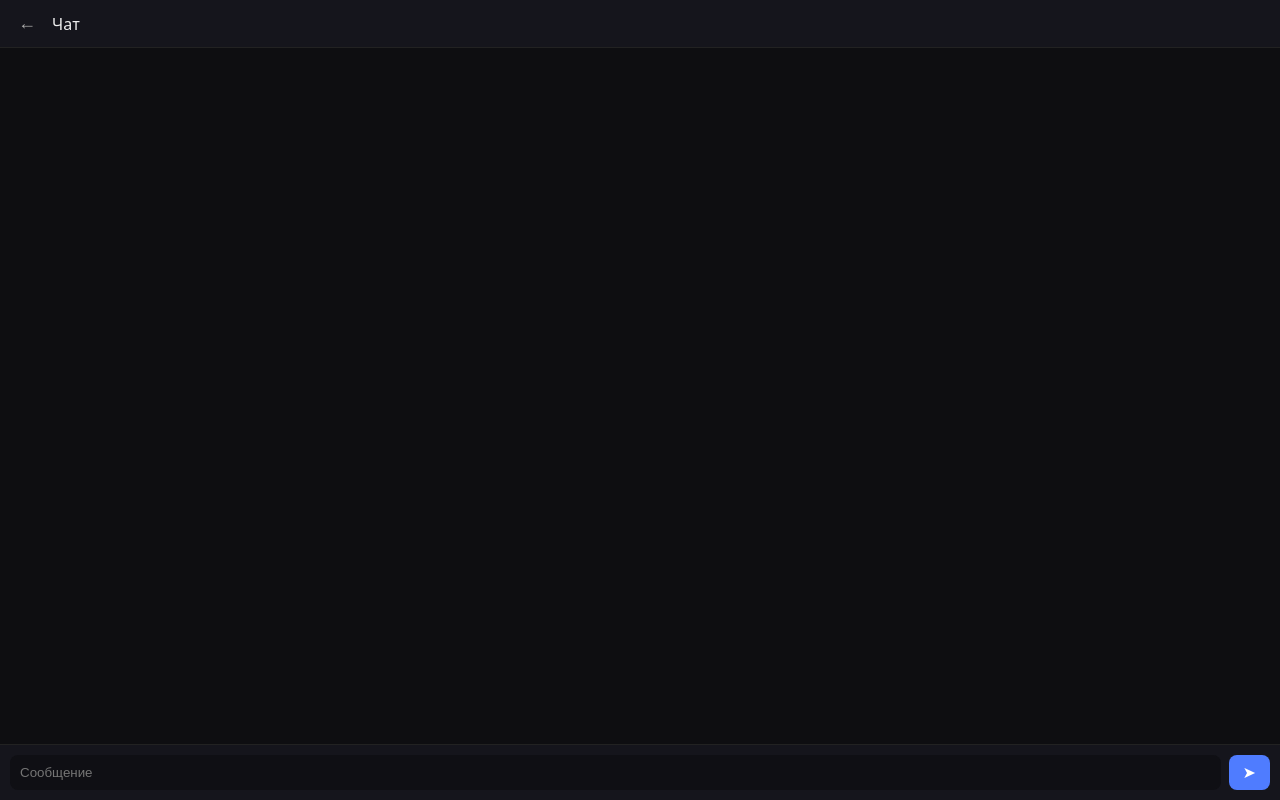
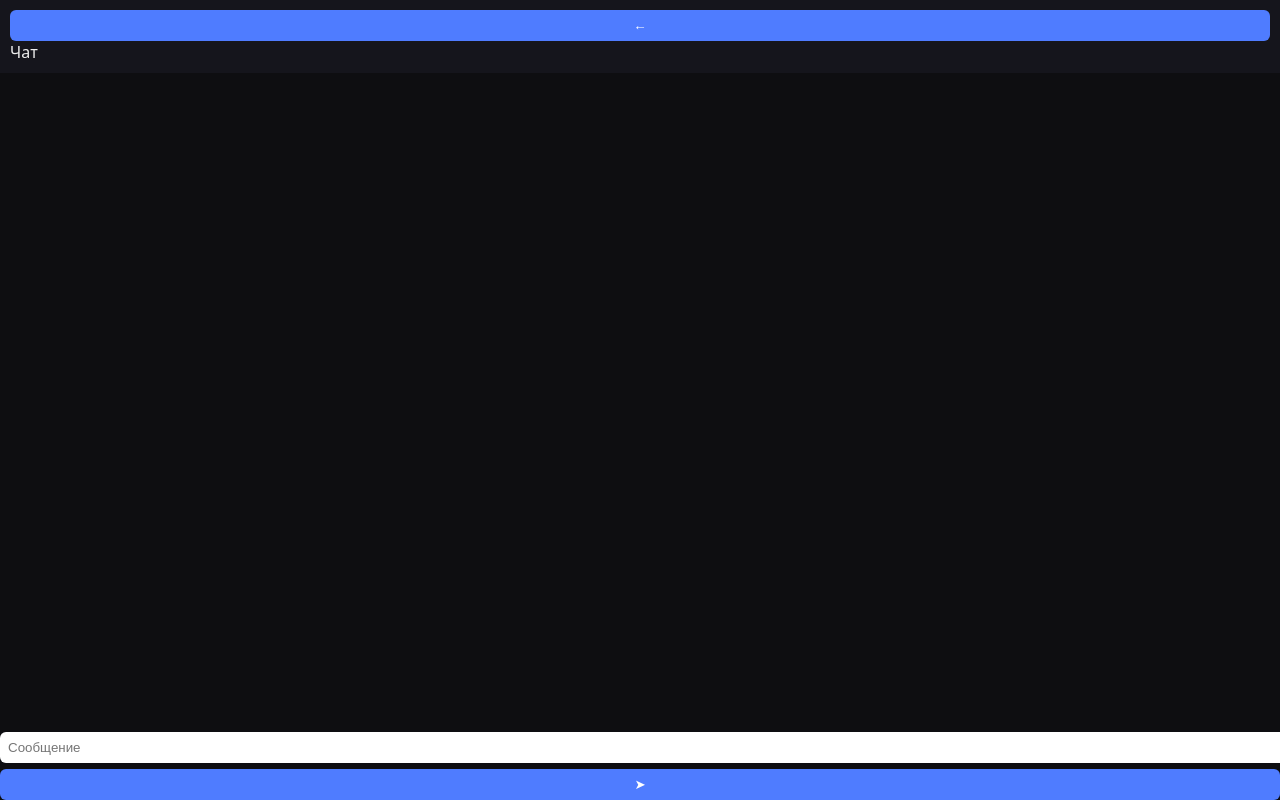
Before and after one commit to RODOMITS/FrigramMessenger, a plain HTML site: page chat.html in a window 1280 px wide. Drawn offline with Linux system fonts and the light colour scheme.

Commit message:
Update style.css

```diff
--- a/style.css
+++ b/style.css
@@ -1,12 +1,47 @@
-* {
-  box-sizing: border-box;
+body {
+  margin: 0;
+  background: #0e0e11;
+  color: #eee;
+  font-family: system-ui;
 }
 
-body {
-  margin: 0;
-  font-family: system-ui, sans-serif;
-  background: #0e0e11;
-  color: #eee;
+.profile {
+  max-width: 400px;
+  margin: auto;
+  padding: 20px;
+}
+
+.card {
+  background: #15151c;
+  padding: 12px;
+  border-radius: 10px;
+  margin-bottom: 12px;
+}
+
+input {
+  width: 100%;
+  padding: 8px;
+  border-radius: 6px;
+  border: none;
+  margin-bottom: 6px;
+}
+
+button {
+  padding: 8px;
+  width: 100%;
+  border-radius: 6px;
+  border: none;
+  background: #4f7cff;
+  color: white;
+  cursor: pointer;
+}
+
+.chat-item {
+  padding: 10px;
+  background: #1c1c26;
+  border-radius: 8px;
+  margin-bottom: 6px;
+  cursor: pointer;
 }
 
 .chat-body {
@@ -15,81 +50,29 @@ body {
   height: 100vh;
 }
 
-/* header */
 .chat-header {
-  display: flex;
-  align-items: center;
-  gap: 10px;
-  padding: 12px;
+  padding: 10px;
   background: #15151c;
-  border-bottom: 1px solid #222;
 }
 
-.chat-header button {
-  background: none;
-  border: none;
-  color: #aaa;
-  font-size: 18px;
-  cursor: pointer;
-}
-
-/* messages */
 .messages {
   flex: 1;
-  padding: 12px;
+  padding: 10px;
   overflow-y: auto;
-  display: flex;
-  flex-direction: column;
-  gap: 8px;
 }
 
 .msg {
   max-width: 70%;
-  padding: 10px 12px;
-  border-radius: 14px;
-  line-height: 1.3;
-  word-wrap: break-word;
+  padding: 8px;
+  border-radius: 10px;
+  margin-bottom: 6px;
 }
 
 .mine {
+  background: #4f7cff;
   align-self: flex-end;
-  background: #4f7cff;
-  color: white;
-  border-bottom-right-radius: 4px;
 }
 
 .their {
-  align-self: flex-start;
   background: #1e1e28;
-  color: #ddd;
-  border-bottom-left-radius: 4px;
 }
-
-/* input */
-.input-bar {
-  display: flex;
-  padding: 10px;
-  background: #15151c;
-  border-top: 1px solid #222;
-}
-
-.input-bar input {
-  flex: 1;
-  background: #0f0f14;
-  border: none;
-  color: #fff;
-  padding: 10px;
-  border-radius: 8px;
-  outline: none;
-}
-
-.input-bar button {
-  margin-left: 8px;
-  padding: 0 14px;
-  background: #4f7cff;
-  border: none;
-  border-radius: 8px;
-  color: white;
-  font-size: 16px;
-  cursor: pointer;
-}
```
